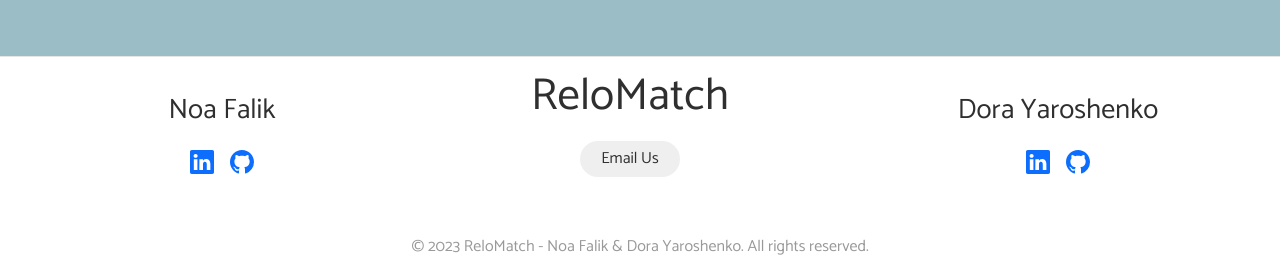
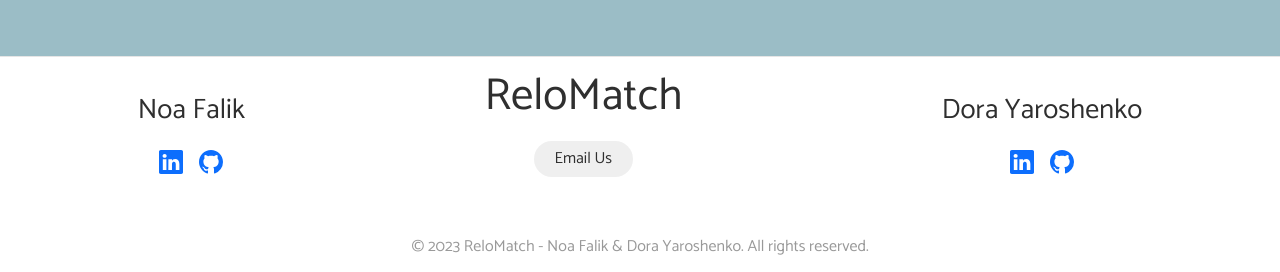
Before and after one commit to noafalik/project4, a React (Create React App) app: page /company/myContenders in a window 1280 px wide. Shown: the part 792-1064 px from the top of the page. Built offline with nearby package versions, Linux system fonts and the light colour scheme; no server answers.

Commit message:
footer resp

```diff
--- a/src/comp_general/footer.jsx
+++ b/src/comp_general/footer.jsx
@@ -6,10 +6,10 @@
     return (
         <>
             <footer className="footer">
-                <Row className="d-flex justify-content-between text-center">
-                    <Col className='Noa'>
+                <Row className="d-flex justify-content-around text-center">
+                    <Col className='Noa col-auto'>
                     <br/>
-                        <h3>Noa Falik</h3>
+                        <h3 className='noa-falik'>Noa Falik</h3>
                         <div className="d-flex justify-content-center align-items-center ">
                             <a className='m-2' href="https://www.linkedin.com/in/noa-falik-607389266/" target="_blank" style={{ fontSize:'1.5rem'}}>
                                 <BsLinkedin />
@@ -20,16 +20,16 @@
                         </div>
                     </Col>
 
-                    <Col className="footer__addr ">
+                    <Col className="footer__addr col-auto">
                         <h1 className="footer__logo">ReloMatch</h1>
                         <address className='d-flex justify-content-center align-items-center'>
                             <a className="footer__btn" href="mailto:reloMatch@gmail.com">Email Us</a>
                         </address>
                     </Col>
 
-                    <Col className='Dora'>
+                    <Col className='Dora col-auto'>
                     <br/>
-                        <h3>Dora Yaroshenko</h3>
+                        <h3 className='dora-yaroshenko'>Dora Yaroshenko</h3>
                         <div className="d-flex justify-content-center align-items-center">
                             <a className='m-2' href="https://www.linkedin.com/in/dora-yaroshenko-27544226a/" target="_blank" style={{ fontSize:'1.5rem'}}>
                                 <BsLinkedin />
@@ -42,7 +42,7 @@
                 </Row>
 
                 <div className="legal d-flex justify-content-center align-items-center">
-                    <p>&copy; 2023 ReloMatch - Noa Falik & Dora Yaroshenko. All rights reserved.</p>
+                    <p className='text-center'>&copy; 2023 ReloMatch - Noa Falik & Dora Yaroshenko. All rights reserved.</p>
                 </div>
 
             </footer>
```
